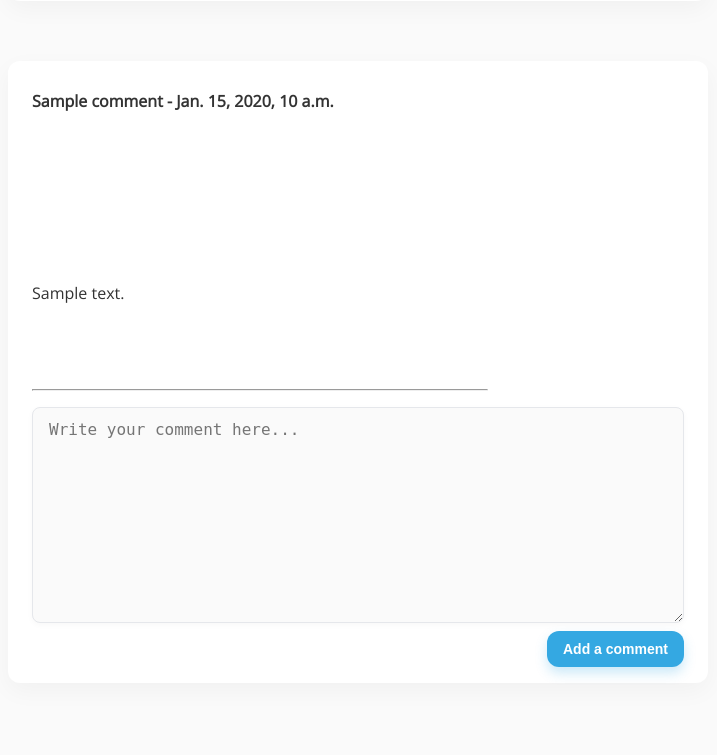
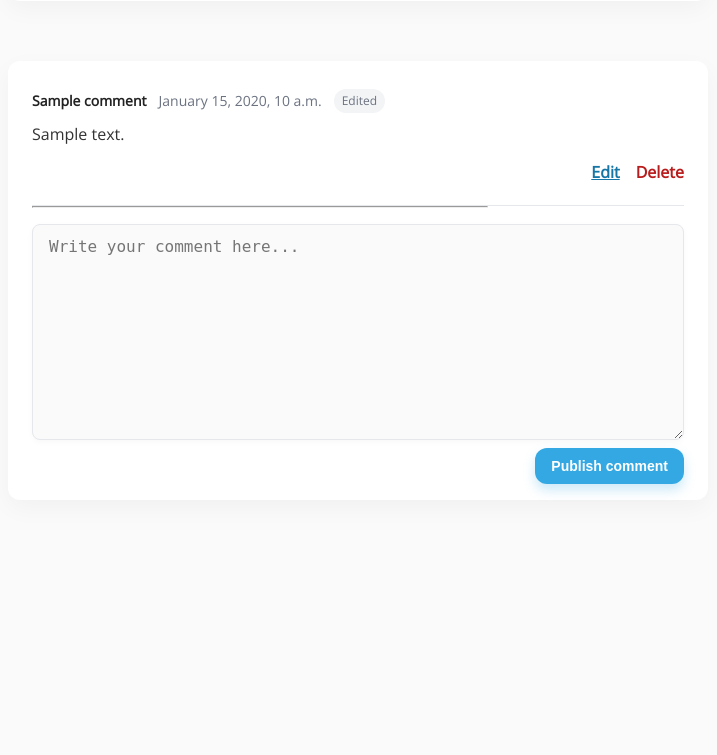
Before and after one commit to baharbarghbani/Personal-Blog, a Django app: a page that uses blog/templates/blog/post_detail.html in a window 1280 px wide. Shown: the part 879-1634 px from the top of the page, without its empty margins (282-999 px from the left). After the commit the page ends 1371 px from the top, so only its background shows below. Run offline with Django 5.2, Linux system fonts and the light colour scheme; a user stored in the database is signed in; tables that the repository leaves empty hold one stand-in row (values such as "Sample post"); grey boxes marked "Sample" are stand-in pictures.

Commit message:
feat: allow public comments

```diff
--- a/blog/forms.py
+++ b/blog/forms.py
@@ -4,6 +4,18 @@ from .models import Comment
 
 
 class CommentForm(forms.ModelForm):
+    name = forms.CharField(
+        max_length=50,
+        required=False,
+        label="",
+        widget=forms.TextInput(
+            attrs={
+                "placeholder": "Your name (optional)",
+                "class": "comment-name-input",
+                "autocomplete": "name",
+            }
+        ),
+    )
     body = forms.CharField(
         max_length=255,
         label="",
@@ -15,6 +27,11 @@ class CommentForm(forms.ModelForm):
         ),
     )
 
+    def __init__(self, *args, user=None, **kwargs):
+        super().__init__(*args, **kwargs)
+        if user and user.is_authenticated:
+            self.fields.pop("name")
+
     class Meta:
         model = Comment
-        fields = ("body",)
+        fields = ("name", "body")
--- a/blog/models.py
+++ b/blog/models.py
@@ -1,3 +1,4 @@
+from django.conf import settings
 from django.db import models
 from django.urls import reverse
 from django.utils import timezone
@@ -110,9 +111,20 @@ class Post(models.Model):
 
 class Comment(models.Model):
     post = models.ForeignKey(Post, on_delete=models.CASCADE, related_name="comments")
+    author = models.ForeignKey(
+        settings.AUTH_USER_MODEL,
+        on_delete=models.SET_NULL,
+        related_name="blog_comments",
+        blank=True,
+        null=True,
+    )
     name = models.CharField(max_length=50, default="Anonymous")
     body = models.TextField(default="Comment")
     date_added = models.DateTimeField(auto_now_add=True)
+    edited_at = models.DateTimeField(blank=True, null=True)
+
+    class Meta:
+        ordering = ("date_added", "id")
 
     def __str__(self):
         return "%s - %s" % (self.post.post_title, self.name)
--- a/blog/templates/blog/post_detail.html
+++ b/blog/templates/blog/post_detail.html
@@ -26,36 +26,52 @@
 <br/><br/>
 
 <div class="comment-container">
-    {% if not post.comments.all %}
-    <p class="no-comment-text">
-        No comments yet...
-    </p>
-    {% else %}
-      {% for comment in post.comments.all %}
-        <strong>
-            {{ comment.name }} - {{ comment.date_added }}
-        </strong>
-        <br/><br/>
-        {{ comment.body }}
-        <br/><br/>
-      {% endfor %}
-    {% endif %}
-    {% if user.is_authenticated %}
-      <hr width="70%" size="2"  style="color: #e5e7eb; ">
-      <form method="post" class="comment-form">
-        {% csrf_token %}
-        {{ form.body }}
-        {% for error in form.body.errors %}
+    {% for comment in comments %}
+      <article class="comment">
+        <div class="comment-header">
+          <strong>{{ comment.name }}</strong>
+          <time datetime="{{ comment.date_added|date:'c' }}">
+            {{ comment.date_added|date:"F j, Y, P" }}
+          </time>
+          {% if comment.edited_at %}<span class="comment-edited">Edited</span>{% endif %}
+        </div>
+        <div class="comment-body">{{ comment.body|linebreaksbr }}</div>
+        {% if user.is_authenticated %}
+          <div class="comment-actions">
+            {% if comment.author_id == user.id %}
+              <a href="{% url 'blog:comment-edit' comment.id %}">Edit</a>
+            {% endif %}
+            {% if comment.author_id == user.id or user.is_staff %}
+              <form
+                method="post"
+                action="{% url 'blog:comment-delete' comment.id %}"
+                onsubmit="return confirm('Delete this comment?');"
+              >
+                {% csrf_token %}
+                <button type="submit" class="comment-delete-button">Delete</button>
+              </form>
+            {% endif %}
+          </div>
+        {% endif %}
+      </article>
+    {% empty %}
+      <p class="no-comment-text">No comments yet...</p>
+    {% endfor %}
+    <hr width="70%" size="2" style="color: #e5e7eb;">
+    <form method="post" class="comment-form">
+      {% csrf_token %}
+      {% if form.name %}
+        {{ form.name }}
+        {% for error in form.name.errors %}
           <div class="form-error">{{ error }}</div>
         {% endfor %}
-        <button type="submit" class="form-btn comment-btn">Add a comment</button>
-      </form>
-    {% else %}
-      <p class="comment-login-prompt">
-        <a href="{% url 'login' %}?next={{ request.path|urlencode }}">Log in</a>
-        to add a comment.
-      </p>
-    {% endif %}
+      {% endif %}
+      {{ form.body }}
+      {% for error in form.body.errors %}
+        <div class="form-error">{{ error }}</div>
+      {% endfor %}
+      <button type="submit" class="form-btn comment-btn">Publish comment</button>
+    </form>
 </div>
 
 {% endblock %}
--- a/blog/urls.py
+++ b/blog/urls.py
@@ -7,4 +7,10 @@ urlpatterns = [
     path("posts/", views.posts, name="posts"),
     path("posts/<int:post_id>/", views.legacy_post_detail, name="legacy-detail"),
     path("posts/<str:slug>/", views.post_detail, name="detail"),
+    path("comments/<int:comment_id>/edit/", views.edit_comment, name="comment-edit"),
+    path(
+        "comments/<int:comment_id>/delete/",
+        views.delete_comment,
+        name="comment-delete",
+    ),
 ]
--- a/blog/views.py
+++ b/blog/views.py
@@ -1,10 +1,11 @@
 from django.contrib import messages
-from django.contrib.auth.views import redirect_to_login
+from django.contrib.auth.decorators import login_required
 from django.shortcuts import get_object_or_404, redirect, render
-from django.urls import reverse
+from django.utils import timezone
+from django.views.decorators.http import require_POST
 
 from .forms import CommentForm
-from .models import Post
+from .models import Comment, Post
 
 
 def posts(request):
@@ -29,25 +30,67 @@ def post_detail(request, slug):
     posts = Post.objects.all() if request.user.is_staff else Post.objects.published()
     post = get_object_or_404(posts, slug=slug)
 
-    if request.method == "POST" and not request.user.is_authenticated:
-        return redirect_to_login(request.get_full_path(), reverse("login"))
-
     if request.method == "POST":
-        form = CommentForm(request.POST)
+        form = CommentForm(request.POST, user=request.user)
         if form.is_valid():
             comment = form.save(commit=False)
             comment.post = post
-            display_name = request.user.get_full_name() or request.user.username
-            name_max_length = comment._meta.get_field("name").max_length
-            comment.name = display_name[:name_max_length]
+            if request.user.is_authenticated:
+                comment.author = request.user
+                display_name = request.user.get_full_name() or request.user.username
+                name_max_length = comment._meta.get_field("name").max_length
+                comment.name = display_name[:name_max_length]
+            else:
+                comment.name = form.cleaned_data.get("name") or "Anonymous"
             comment.save()
-            messages.success(request, "Your comment has been added.")
+            messages.success(request, "Your comment has been published.")
             return redirect(post)
     else:
-        form = CommentForm()
+        form = CommentForm(user=request.user)
 
     context = {
         "post": post,
         "form": form,
+        "comments": post.comments.select_related("author"),
     }
     return render(request, "blog/post_detail.html", context)
+
+
+@login_required
+def edit_comment(request, comment_id):
+    comment = get_object_or_404(
+        Comment.objects.select_related("post"),
+        pk=comment_id,
+        author=request.user,
+    )
+
+    if request.method == "POST":
+        form = CommentForm(request.POST, instance=comment, user=request.user)
+        if form.is_valid():
+            edited_comment = form.save(commit=False)
+            edited_comment.edited_at = timezone.now()
+            edited_comment.save()
+            messages.success(request, "Your comment has been updated.")
+            return redirect(comment.post)
+    else:
+        form = CommentForm(instance=comment, user=request.user)
+
+    return render(
+        request,
+        "blog/comment_edit.html",
+        {"comment": comment, "form": form},
+    )
+
+
+@login_required
+@require_POST
+def delete_comment(request, comment_id):
+    comments = Comment.objects.select_related("post")
+    if not request.user.is_staff:
+        comments = comments.filter(author=request.user)
+
+    comment = get_object_or_404(comments, pk=comment_id)
+    post = comment.post
+    comment.delete()
+    messages.success(request, "The comment has been deleted.")
+    return redirect(post)
--- a/pages/static/pages/style.css
+++ b/pages/static/pages/style.css
@@ -431,6 +431,75 @@ body {
   font-size: 20px;
 }
 
+.comment {
+  padding: 20px 0;
+  border-bottom: 1px solid var(--border);
+  line-height: 1.6;
+}
+
+.comment-header {
+  display: flex;
+  flex-wrap: wrap;
+  gap: 8px 12px;
+  align-items: center;
+  margin-bottom: 8px;
+  color: var(--muted);
+  font-size: 14px;
+}
+
+.comment-header strong {
+  color: var(--text);
+}
+
+.comment-edited {
+  padding: 2px 8px;
+  border-radius: 999px;
+  font-size: 12px;
+  background: #f3f4f6;
+}
+
+.comment-body {
+  line-height: 1.7;
+}
+
+.comment-actions,
+.comment-edit-actions {
+  display: flex;
+  gap: 16px;
+  align-items: center;
+  justify-content: flex-end;
+  margin-top: 12px;
+}
+
+.comment-actions a,
+.comment-edit-actions a {
+  color: #1677a7;
+  font-weight: 600;
+}
+
+.comment-delete-button {
+  appearance: none;
+  border: 0;
+  background: transparent;
+  color: #b91c1c;
+  cursor: pointer;
+  font: inherit;
+  font-weight: 600;
+}
+
+.comment-edit-card {
+  max-width: 700px;
+  padding: 32px;
+}
+
+.comment-edit-card h1 {
+  margin-bottom: 8px;
+}
+
+.comment-edit-card > p {
+  color: var(--muted);
+}
+
 .comment-form {
   display: flex;
   flex-direction: column;
@@ -438,14 +507,20 @@ body {
   margin-top: 16px;
 }
 
-.comment-login-prompt {
-  line-height: 1.6;
-  padding: 16px 0;
+.comment-name-input {
+  width: 100%;
+  border-radius: 8px;
+  border: 1px solid var(--border);
+  background: #fafafa;
+  padding: 12px 16px;
+  font-size: 16px;
 }
 
-.comment-login-prompt a {
-  color: #1677a7;
-  font-weight: 600;
+.comment-name-input:focus {
+  outline: none;
+  border-color: var(--ring);
+  box-shadow: 0 0 0 4px color-mix(in srgb, var(--ring) 20%, transparent);
+  background: #fff;
 }
 
 .comment-input {
--- a/personal_blog/settings.py
+++ b/personal_blog/settings.py
@@ -149,4 +149,5 @@ DEFAULT_FROM_EMAIL = "no-reply@yourdomain.com"
 CONTACT_RECEIVER_EMAIL = "bahar.brqbni@gmail.com"
 EMAIL_BACKEND = 'django.core.mail.backends.console.EmailBackend' # in developement
 
-LOGIN_REDIRECT_URL = 'pages:home'     # name of your homepage urlpattern
+LOGIN_URL = "login"
+LOGIN_REDIRECT_URL = "pages:home"
```
Also changed, not shown: blog/admin.py (+10 -2 lines), blog/templates/blog/comment_edit.html (added, +19 -0 lines), blog/tests.py (+159 -11 lines), blog/migrations/0010_comment_management.py (added), blog/migrations/0011_remove_comment_moderation.py (added).
